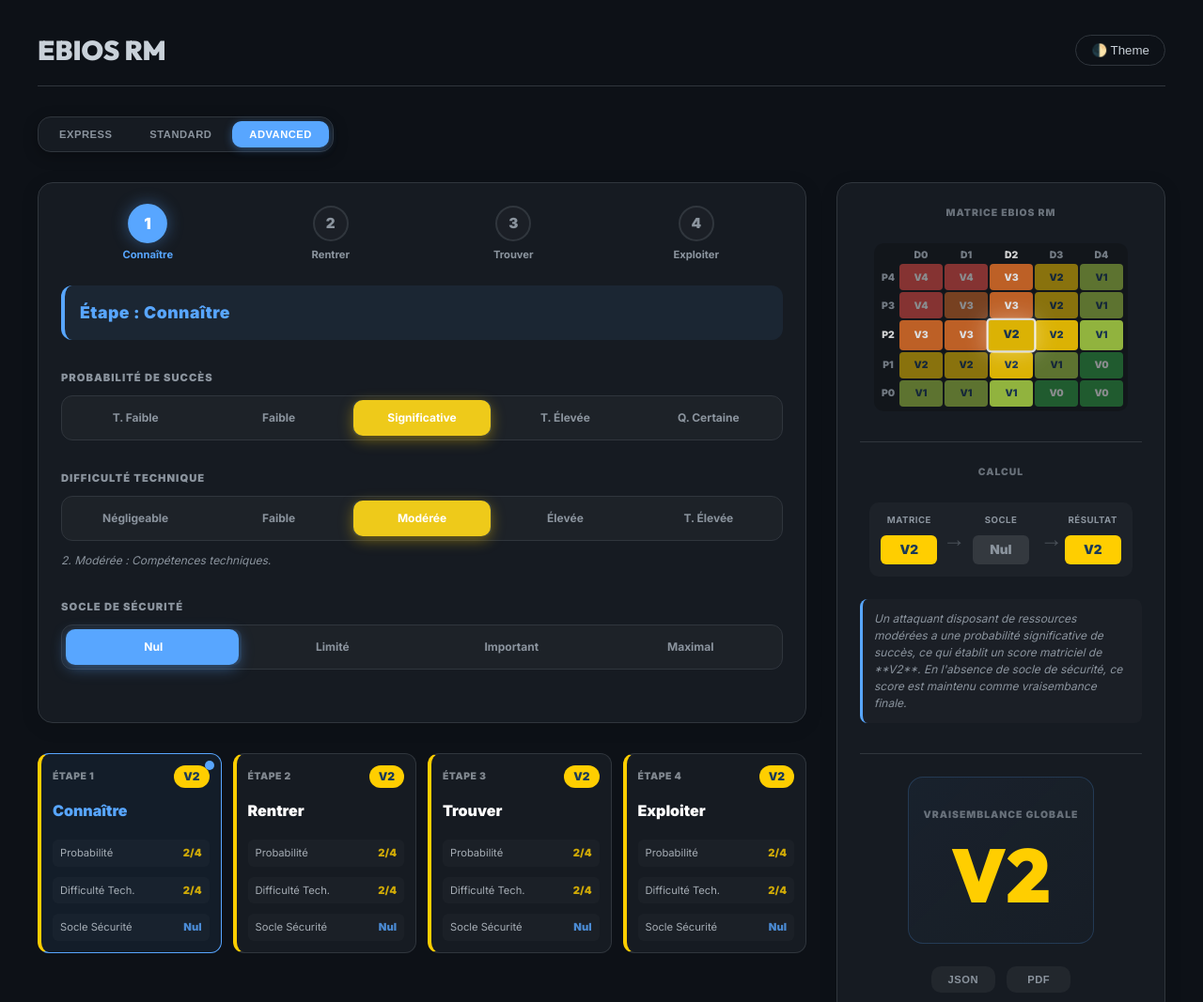
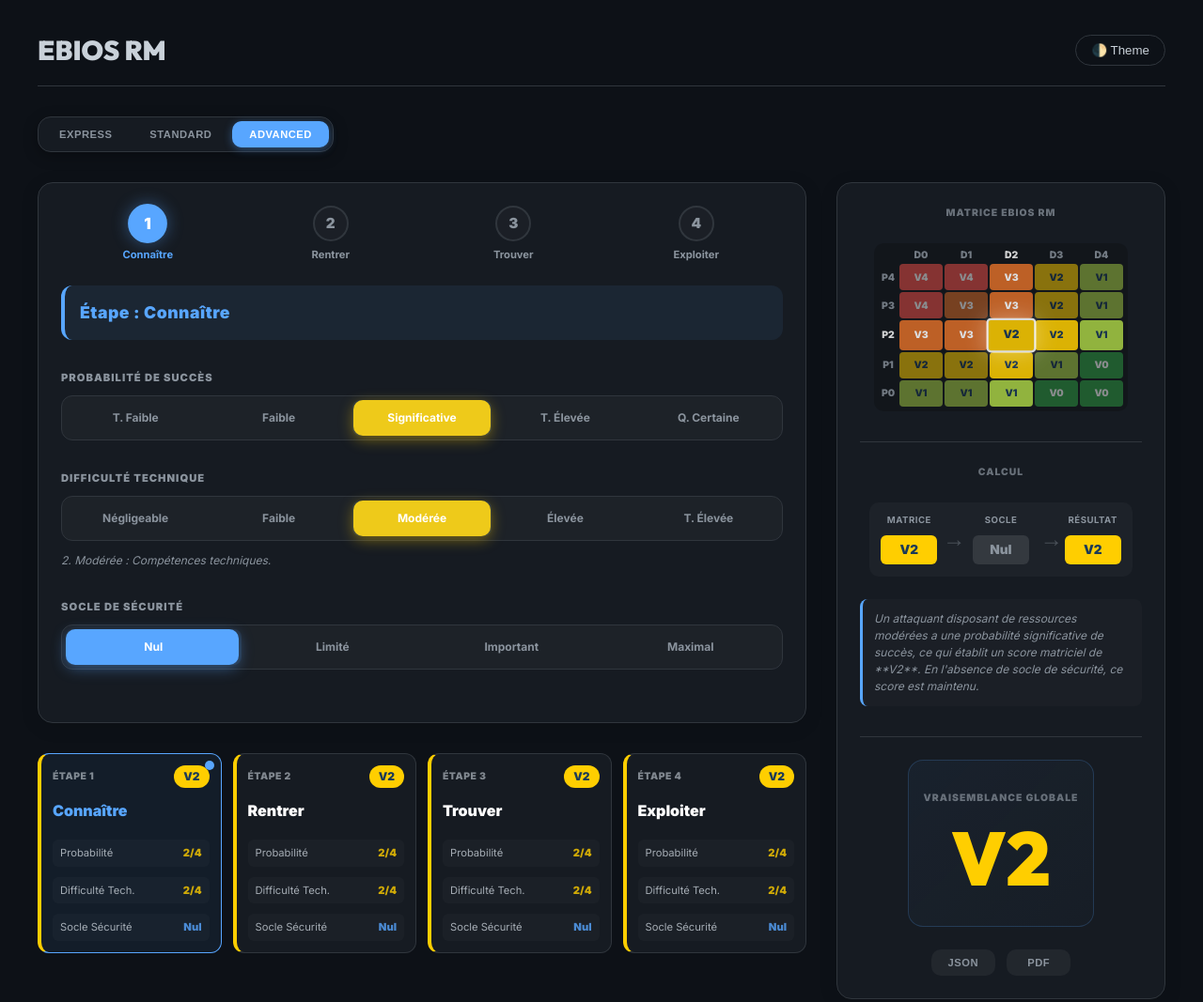
Before and after one commit to maax6/EBIOS-RM-Calculator, a plain HTML site: page index.html in a window 1280 px wide. Shown: the top 1067 px of the page at 94% size. Drawn offline with nearby package versions, Linux system fonts and the light colour scheme.

Commit message:
adjust standard notition

```diff
--- a/index.html
+++ b/index.html
@@ -1079,57 +1079,59 @@
             updateCalculationIndicator(res, activeStep) {
                 const colors = ["#2ea043", "#a8cf45", "#ffce00", "#db6d28", "#f85149"];
                 const socleLabels = ['Nul', 'Limité', 'Important', 'Maximal'];
+                const mode = this.state.mode;
 
-                // Calculer le score brut de la matrice (sans socle)
-                const rawScore = this.matrix[activeStep.prob][activeStep.diff];
+                // FORCE: Si on n'est pas en mode avancé, la difficulté est TOUJOURS 2 (Modérée)
+                const d = (mode === 'advanced') ? activeStep.diff : 2;
+                const p = activeStep.prob;
+                const s = activeStep.socle;
 
-                // Score final (après socle)
-                const finalScore = this.getFinalScore(activeStep.prob, activeStep.diff, activeStep.socle);
+                // Calculs basés sur cette difficulté effective
+                const rawScore = this.matrix[p][d];
+                const finalScore = this.getFinalScore(p, d, s);
 
-                // Mettre à jour l'affichage
+                // Mettre à jour l'affichage des badges
                 const rawScoreEl = document.getElementById('calc-raw-score');
                 const socleEl = document.getElementById('calc-socle-level');
                 const finalScoreEl = document.getElementById('calc-final-score');
 
-                // Score brut
                 rawScoreEl.textContent = `V${rawScore}`;
                 rawScoreEl.style.background = colors[rawScore];
                 rawScoreEl.style.color = (rawScore === 1 || rawScore === 2) ? '#1b3a57' : '#fff';
 
-                // Socle
-                socleEl.textContent = socleLabels[activeStep.socle];
-                socleEl.style.background = activeStep.socle > 0 ? '#58a6ff' : 'rgba(255,255,255,0.1)';
-                socleEl.style.color = activeStep.socle > 0 ? '#fff' : 'var(--text-light)';
+                socleEl.textContent = socleLabels[s];
+                socleEl.style.background = s > 0 ? '#58a6ff' : 'rgba(255,255,255,0.1)';
+                socleEl.style.color = s > 0 ? '#fff' : 'var(--text-light)';
 
-                // Score final
                 finalScoreEl.textContent = `V${finalScore}`;
                 finalScoreEl.style.background = colors[finalScore];
                 finalScoreEl.style.color = (finalScore === 1 || finalScore === 2) ? '#1b3a57' : '#fff';
 
-                // Ajouter une bordure pulsante si le socle a modifié le score
-                if (rawScore !== finalScore) {
-                    finalScoreEl.style.boxShadow = `0 0 15px ${colors[finalScore]}`;
-                } else {
-                    finalScoreEl.style.boxShadow = 'none';
-                }
+                // Bordure pulsante si le socle a un impact
+                finalScoreEl.style.boxShadow = (rawScore !== finalScore) ? `0 0 15px ${colors[finalScore]}` : 'none';
 
-                // GÉNÉRATION DE LA JUSTIFICATION TEXTUELLE (100 combinaisons gérées par logique)
+                // Justification textuelle
                 const probLabels = ['très faible', 'faible', 'significative', 'très élevée', 'quasi certaine'];
                 const diffLabels = ['négligeables', 'faibles', 'modérées', 'élevées', 'très élevées'];
 
-                let text = `Un attaquant disposant de ressources ${diffLabels[activeStep.diff]} a une probabilité ${probLabels[activeStep.prob]} de succès, `;
+                let text = "";
+                if (mode !== 'advanced') {
+                    text += `<span style="color:var(--accent-color); font-weight:bold;">[Evaluation ${mode.toUpperCase()}]</span> On considère un attaquant de niveau **Modéré**. <br>`;
+                }
+
+                text += `Un attaquant disposant de ressources ${diffLabels[d]} a une probabilité ${probLabels[p]} de succès, `;
                 text += `ce qui établit un score matriciel de **V${rawScore}**. `;
 
-                if (activeStep.socle === 0) {
-                    text += "En l'absence de socle de sécurité, ce score est maintenu comme vraisembance finale.";
-                } else if (activeStep.socle === 1) {
+                if (s === 0) {
+                    text += "En l'absence de socle de sécurité, ce score est maintenu.";
+                } else if (s === 1) {
                     text += rawScore >= 3
-                        ? "Le socle de sécurité limité permet de réduire légèrement ce risque élevé d'un niveau."
-                        : "Le socle limité est jugé insuffisant pour réduire davantage ce niveau de risque.";
-                } else if (activeStep.socle === 2) {
-                    text += "La mise en œuvre d'un socle important (ex: MFA + Chiffrement) permet de réduire systématiquement la vraisemblance d'un niveau.";
-                } else if (activeStep.socle === 3) {
-                    text += "Le socle de sécurité maximal (Défense en profondeur) garantit que le risque est ramené à son niveau résiduel minimal (V1).";
+                        ? "Le socle limité réduit légèrement ce risque élevé d'un niveau."
+                        : "Le socle limité ne suffit pas à réduire ce niveau de risque.";
+                } else if (s === 2) {
+                    text += "Le socle important (MFA/Chiffrement) réduit systématiquement la vraisemblance d'un niveau.";
+                } else if (s === 3) {
+                    text += "Le socle maximal ramène le risque à son niveau résiduel minimal (V1).";
                 }
 
                 document.getElementById('calc-justification').innerHTML = text;
```
Also changed, not shown: JUSTIFICATIONS_EBIOS.md (+1 -0 lines).
